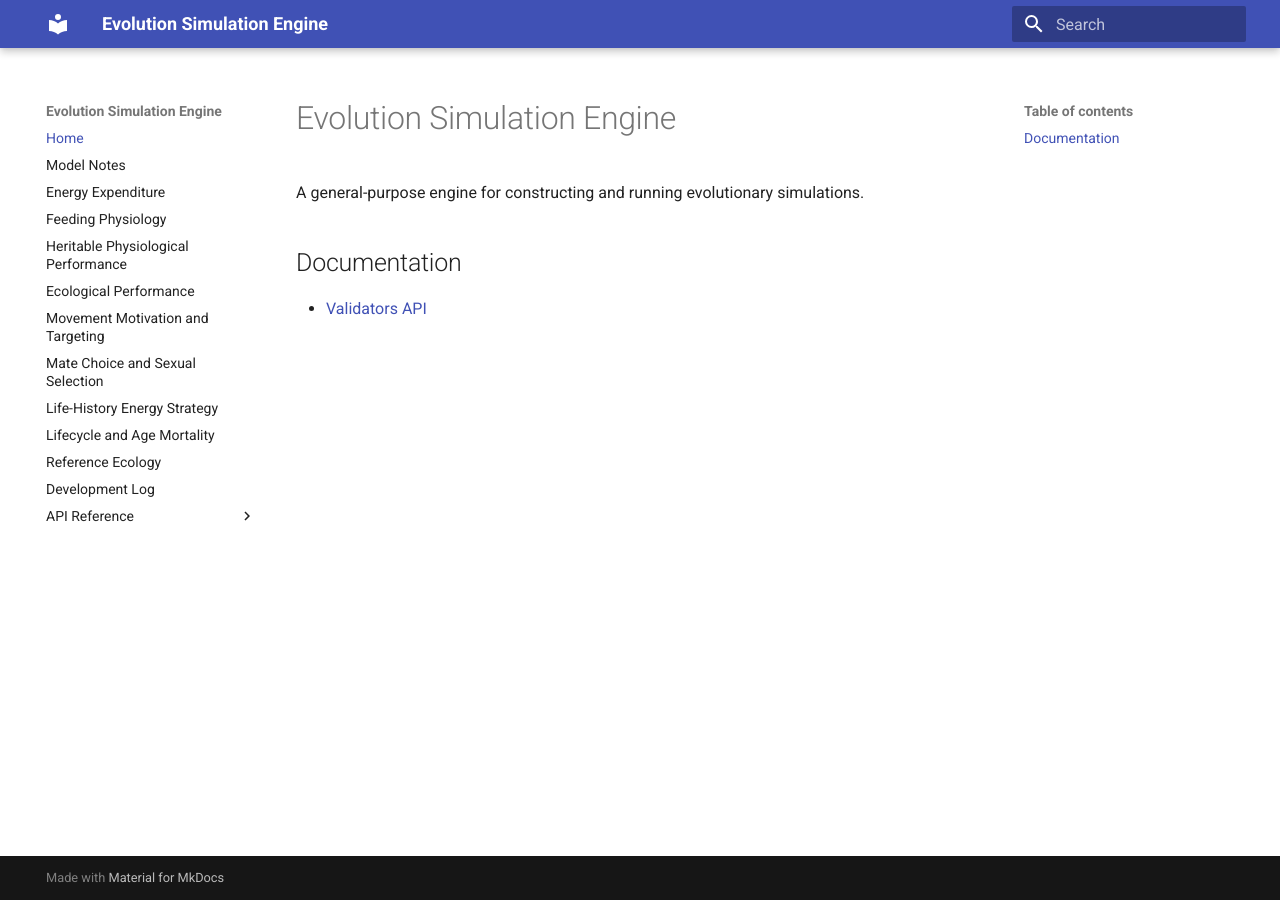
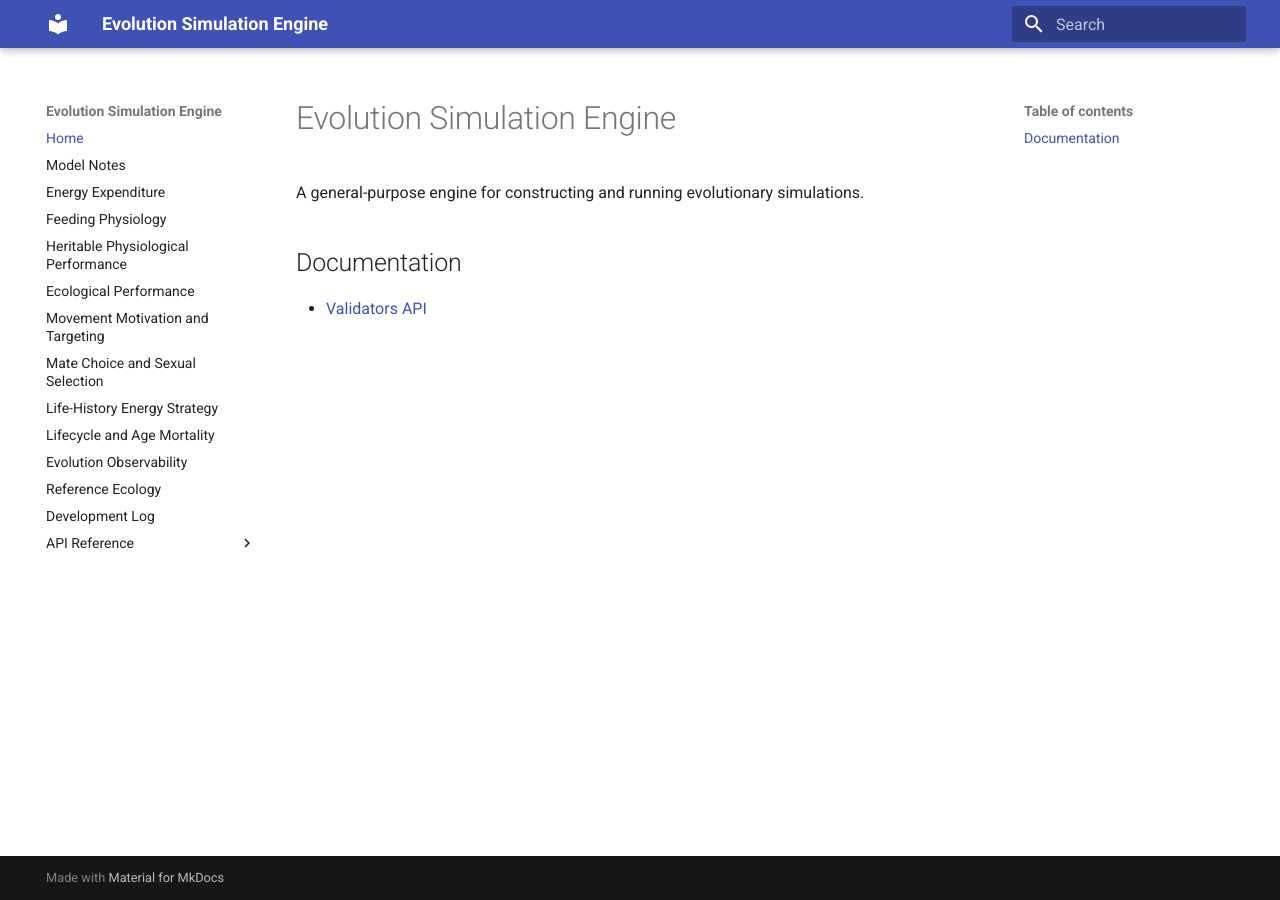
Before and after one commit to abdullahkhan57721/evolution-simulation-engine, an MkDocs documentation site: the page built from docs/index.md, in a window 1280 px wide. Built offline with MkDocs 1.6.1 and Material for MkDocs 9.7.7, drawn with Linux system fonts in a browser that asks for light colours.

Commit message:
Add observability documentation to MkDocs

```diff
--- a/mkdocs.yml
+++ b/mkdocs.yml
@@ -14,6 +14,7 @@ nav:
   - Mate Choice and Sexual Selection: sexual_selection.md
   - Life-History Energy Strategy: life_history_energy_strategy.md
   - Lifecycle and Age Mortality: lifecycle.md
+  - Evolution Observability: observability.md
   - Reference Ecology: reference_ecology.md
   - Development Log: development_log.md
   - API Reference:
```
